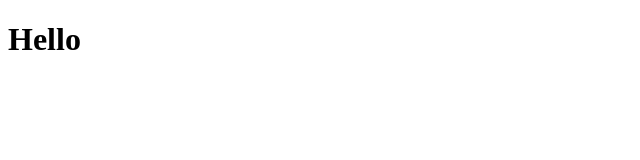
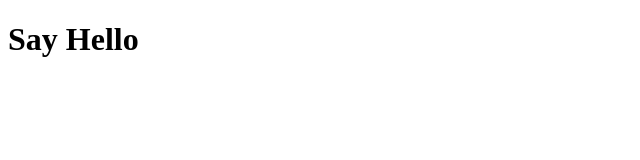
Before and after one commit to Roranceo/background-generator, a plain HTML site: page index.html in a window 1280 px wide. Shown: the whole page, without its empty margins (0-640 px from the left). Drawn offline with Linux system fonts and the light colour scheme.

Commit message:
Changes have been made to title

```diff
--- a/index.html
+++ b/index.html
@@ -13,7 +13,7 @@
         <link rel="stylesheet" href="">
     </head>
     <body>
-        <h1>Hello</h1>
+        <h1>Say Hello</h1>
         <!--[if lt IE 7]>
             <p class="browsehappy">You are using an <strong>outdated</strong> browser. Please <a href="#">upgrade your browser</a> to improve your experience.</p>
         <![endif]-->
```
